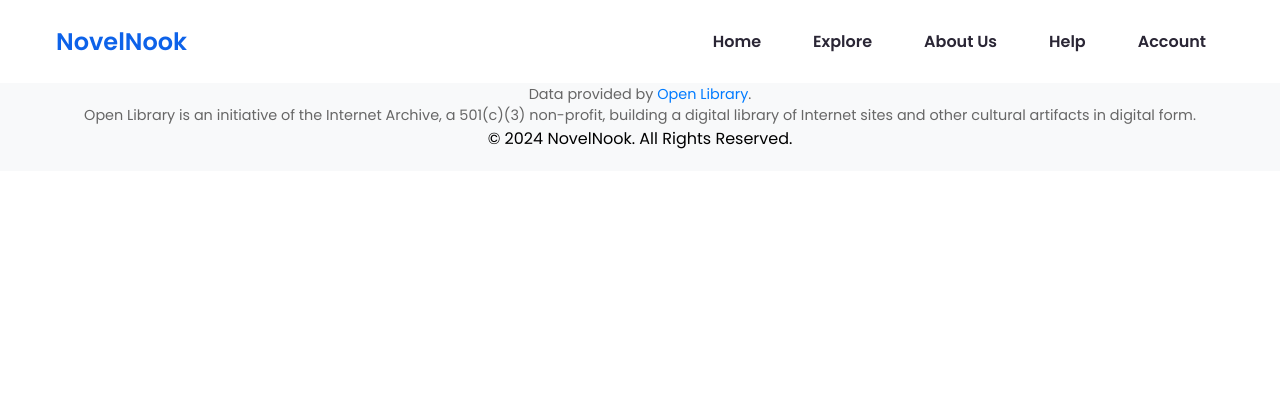
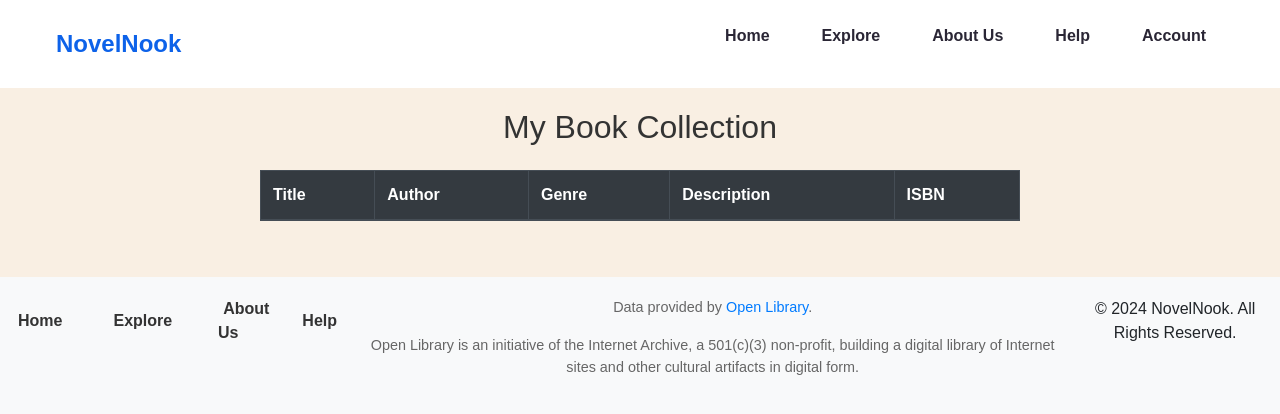
Before and after one commit to zahmad12terp/novelNook, a website: page public/mybooks.html in a window 1280 px wide. Drawn offline with nearby package versions, Linux system fonts and the light colour scheme.

Commit message:
added mybooks html page, js, and css files

```diff
--- a/public/mybooks.css
+++ b/public/mybooks.css
@@ -33,7 +33,8 @@ body {
   justify-content: center;
   background-color: lightgray;
   margin-top: 0px;
-  padding: 10px 0;;
+  padding: 10px 0;
+  ;
 }
 
 nav {
@@ -60,6 +61,7 @@ nav .logo a {
   color: var(--primary-color);
   transition: 0.3s;
 }
+
 nav .logo a:hover {
   color: var(--primary-color-dark);
 }
@@ -71,6 +73,7 @@ nav .checkbox {
 nav input {
   display: none;
 }
+
 nav .checkbox i {
   font-size: 2rem;
   color: var(--primary-color);
@@ -84,6 +87,7 @@ ul {
   list-style: none;
   transition: left 0.3s;
 }
+
 nav ul li {
   position: relative;
 }
@@ -171,8 +175,10 @@ ul li a:hover {
 .footer__line {
   border: 0;
   height: 3px;
-    background: #333; /* Change color as needed */
-    margin: 20px 0; /* Adjust margin as needed */
+  background: #333;
+  /* Change color as needed */
+  margin: 20px 0;
+  /* Adjust margin as needed */
 }
 
 #footer .footer__credit {
@@ -188,3 +194,69 @@ ul li a:hover {
 #footer .footer__credit a:hover {
   text-decoration: underline;
 }
+
+body {
+  font-family: 'Arial', sans-serif;
+}
+
+.container {
+  max-width: 800px;
+  margin: 0 auto;
+  padding: 20px;
+}
+
+.table {
+  width: 100%;
+  margin-bottom: 1rem;
+  color: #212529;
+}
+
+.table th,
+.table td {
+  padding: 0.75rem;
+  vertical-align: top;
+  border-top: 1px solid #dee2e6;
+}
+
+.table thead th {
+  vertical-align: bottom;
+  border-bottom: 2px solid #dee2e6;
+}
+
+.table tbody + tbody {
+  border-top: 2px solid #dee2e6;
+}
+
+.table-bordered {
+  border: 1px solid #dee2e6;
+}
+
+.table-bordered th,
+.table-bordered td {
+  border: 1px solid #dee2e6;
+}
+
+.table-bordered thead th,
+.table-bordered thead td {
+  border-bottom-width: 2px;
+}
+
+.thead-dark th {
+  color: #fff;
+  background-color: #343a40;
+  border-color: #454d55;
+}
+
+h2 {
+  color: #333;
+  text-align: center;
+  margin-bottom: 20px;
+  padding-top: 20px;
+  z-index: 1;
+  position: relative;
+}
+
+.section {
+  padding: 20px;
+  overflow: hidden; /* Ensure the section expands to contain its children */
+}
--- a/public/mybooks.html
+++ b/public/mybooks.html
@@ -6,7 +6,8 @@
     <meta http-equiv="X-UA-Compatible" content="IE=edge" />
     <meta name="viewport" content="width=device-width, initial-scale=1.0" />
     <link href="https://cdn.jsdelivr.net/npm/remixicon@3.2.0/fonts/remixicon.css" rel="stylesheet" />
-    <link rel="stylesheet" href="home.css" />
+    <link rel="stylesheet" href="https://maxcdn.bootstrapcdn.com/bootstrap/4.5.2/css/bootstrap.min.css">
+    <link rel="stylesheet" href="mybooks.css" />
     <script src="app.js" defer></script>
     <script src="mybooks.js" defer></script>
     <script src="https://kit.fontawesome.com/4df4693a91.js" crossorigin="anonymous"></script>
@@ -44,8 +45,10 @@
 
     <!--Main Container Start-->
     <section class="section">
-        <table id="books-table">
-            <thead>
+        <div class="container mt-5">
+            <h2 class="text-center mb-4">My Book Collection</h2>
+            <table class="table table-striped table-bordered" id="books-table">
+                <thead class="thead-dark">
                     <tr>
                         <th>Title</th>
                         <th>Author</th>
@@ -58,6 +61,7 @@
                     <!-- Data will be populated here by mybooks.js -->
                 </tbody>
             </table>
+        </div>
     </section>
     <!--Main Container End-->
 
--- a/public/mybooks.js
+++ b/public/mybooks.js
@@ -22,9 +22,10 @@ document.addEventListener('DOMContentLoaded', async function () {
       tableBody.innerHTML = '';
 
       books.forEach(book => {
+          const amazonUrl = `https://www.amazon.com/s?i=stripbooks&rh=p_66%3A${book.isbn}&s=relevanceexprank&Adv-Srch-Books-Submit.x=30&Adv-Srch-Books-Submit.y=11&unfiltered=1&ref=sr_adv_b`;
           const row = document.createElement('tr');
           row.innerHTML = `
-          <td>${book.book_title}</td>
+              <td><a href="${amazonUrl}" target="_blank">${book.book_title}</a></td>
               <td>${book.book_author}</td>
               <td>${book.book_genre}</td>
               <td>${book.book_description}</td>
```
Also changed, not shown: index.js (+13 -8 lines), public/explore.js (+5 -3 lines). Lines whose indentation alone changed are shown as unchanged.
